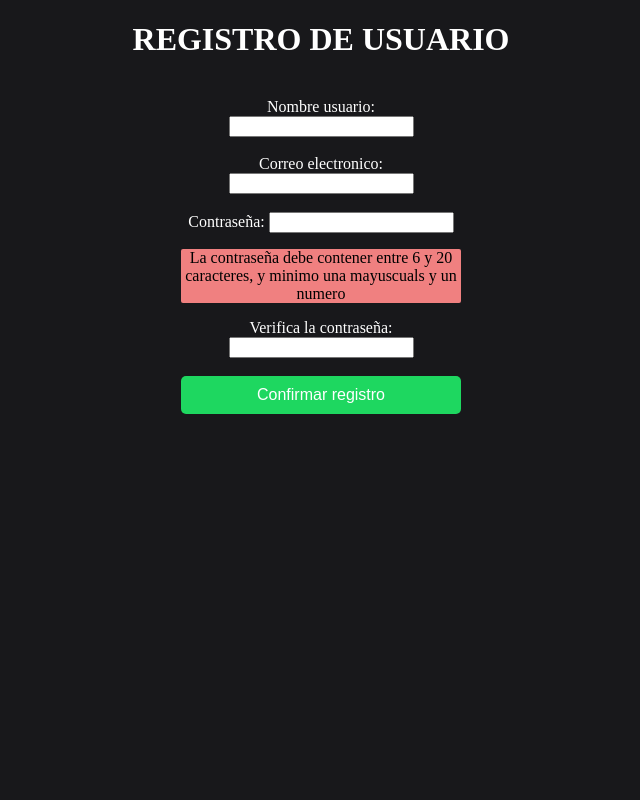
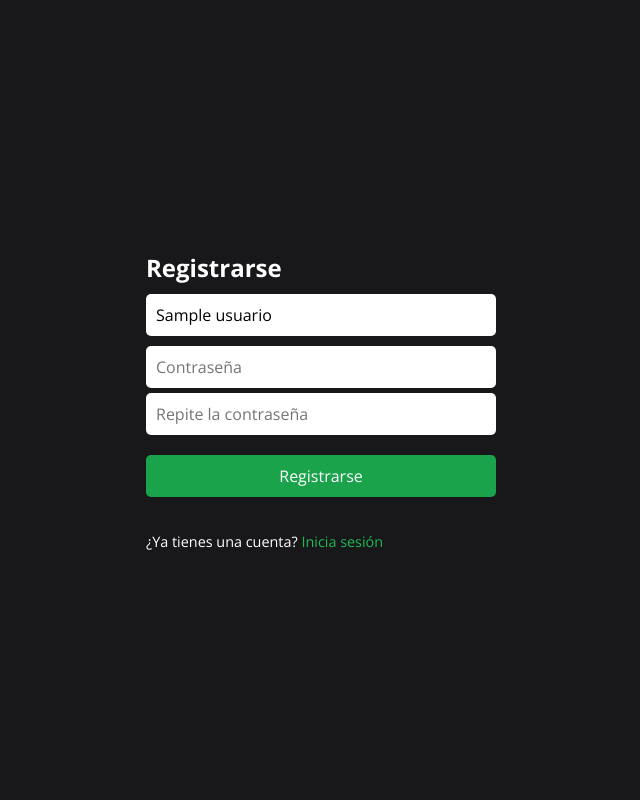
Before and after one commit to keelus/musify, a Django app: template templates/registro.html in a window 1280 px wide. Shown: the whole page, without its empty margins (319-959 px from the left). Run offline with Django 5.2, Linux system fonts and the light colour scheme; the template is opened without the code that fills it: most values are stand-ins (such as "Sample title", 1, 10 or a date in 2020).

Commit message:
Mejorado el estilo del registro. Ahora el registro funciona y registra los usuarios. Mejorado el handling de metodos en la api.

```diff
--- a/app/api.py
+++ b/app/api.py
@@ -1,18 +1,19 @@
 import json
 from django.contrib.auth import authenticate, login, logout
 from django.contrib.auth.models import User
-from django.core.handlers.asgi import FileResponse
-from django.db.models.query import django
 from django.http import HttpResponseRedirect, JsonResponse, HttpResponse
-from django.shortcuts import get_object_or_404, redirect, render
+from django.shortcuts import redirect
 from django.views.decorators.csrf import  csrf_exempt
 from django.core.cache import cache
 from app.models import Cancion, Playlist
+from django.views.decorators.http import require_http_methods
 import requests
 
 SERVIDOR_NETLIFY = "https://6739df0f568f31ee4f8bd20a--deluxe-pika-39355f.netlify.app"
+COVER_PLAYLIST_DEFAULT = "https://i.imgur.com/VsGhcgX.png"
 
 # Devuelve un audio de ejemplo, simula por ahora el BLOB de la BD
+@require_http_methods(["GET"])
 def getAudioInformacion(request, audioID):
     cancion = Cancion.objects.get(id=audioID)
     nombresArtistas = []
@@ -24,6 +25,7 @@ def getAudioInformacion(request, audioID):
         "artistas": nombresArtistas,
     })
 
+@require_http_methods(["GET"])
 def getAudioArchivo(request, audioID):
     llave_cache = f'audio_{audioID}'
     contenido_cache = cache.get(llave_cache)
@@ -38,6 +40,7 @@ def getAudioArchivo(request, audioID):
         cache.set(llave_cache, contenido)
         return HttpResponse(contenido, content_type="audio/ogg")
 
+@require_http_methods(["GET"])
 def getAudioCover(request, audioID):
     llave_cache = f'cover_{audioID}'
     contenido_cache = cache.get(llave_cache)
@@ -53,43 +56,71 @@ def getAudioCover(request, audioID):
         return HttpResponse(contenido, content_type="image/webp")
 
 # Apartado sesiones
+@require_http_methods(["GET"])
 def cerrarSesion(request):
     logout(request)
     return HttpResponseRedirect("/login")
 
+@csrf_exempt
+@require_http_methods(["POST"])
 def iniciarSesion(request):
-    if request.method == "POST":
-        nombre = request.POST.get("usuario")
-        contra = request.POST.get("contra")
-        if nombre and contra:
-            usuario = authenticate(request, username=nombre, password=contra) # TODO: hacer que se pueda iniciar sesion
-            if usuario is not None:
-                login(request, usuario)
-                return HttpResponseRedirect("/")
-            else:
-                mensaje = "¡Las credenciales son incorrectas!"
-                return redirect(f"/login?usuario={nombre}&error={mensaje}")
-                return HttpResponse('Usuario o contraseña incorrectos', status=401)
+    nombre = request.POST.get("usuario")
+    contra = request.POST.get("contra")
+    if nombre and contra:
+        usuario = authenticate(request, username=nombre, password=contra) # TODO: hacer que se pueda iniciar sesion
+        if usuario is not None:
+            login(request, usuario)
+            return HttpResponseRedirect("/")
         else:
-            return redirect(f"/login?usuario={nombre}")
-            #return HttpResponse('Fallo a la hora de registrar los datos', status=400)
-    return HttpResponse('Método no permitido', status=405)
-
-def procesarDatosFormulario(request):
-    if request.method == "POST":
-        nombre = request.POST.get("nombre")
-        correo = request.POST.get("correo")
-        contra = request.POST.get("contra")
-        if nombre and correo and contra:
-            usuario = User.objects.create_user(username=nombre, email=correo, password=contra)
-            usuario.save()
-            return HttpResponseRedirect("/login")
-        else:
-            return HttpResponse('Fallo a la hora de registrar los datos')
-    return HttpResponse('Metodo no permitido', status=405)
+            mensaje = "¡Las credenciales son incorrectas!"
+            return redirect(f"/login?usuario={nombre}&error={mensaje}")
+            return HttpResponse('Usuario o contraseña incorrectos', status=401)
+    else:
+        return redirect(f"/login?usuario={nombre}")
+        #return HttpResponse('Fallo a la hora de registrar los datos', status=400)
 
 
 @csrf_exempt
+@require_http_methods(["POST"])
+def registrarse(request):
+    nombre = request.POST.get("nombre")
+    contrasenya1 = request.POST.get("contrasenya")
+    contrasenya2 = request.POST.get("contrasenya2")
+
+    if not nombre or not contrasenya1 or not contrasenya2:
+        return redirect(f"/registro?usuario={nombre}")
+
+    mensaje_error = None
+
+    if nombre.lstrip() == "":
+        mensaje_error = "Introduce un nombre de usuario."
+
+    if len(contrasenya1) < 8:
+        mensaje_error = "La contraseña debe de tener 8 caracteres como mínimo."
+
+    if contrasenya1 != contrasenya2:
+        mensaje_error = "Las contraseñas no coinciden."
+
+
+    if mensaje_error is None:
+        try:
+            usuario_existente = User.objects.get(username=nombre)
+            mensaje_error = "Ya hay un usuario con ese nombre. Elige otro."
+        except:
+            pass
+
+    if mensaje_error is None:
+        usuario = User.objects.create_user(nombre, None, contrasenya1)
+        usuario.save()
+
+        login(request, usuario)
+        return redirect("/")
+    else:
+        return redirect(f"/registro?usuario={nombre}&error={mensaje_error}")
+
+
+@csrf_exempt
+@require_http_methods(["POST"])
 def playlistActualizarInformacion(request, playlistID):
     if not request.user.is_authenticated:
         return HttpResponse("Inicia sesion primero.", status=401);
@@ -108,6 +139,9 @@ def playlistActualizarInformacion(request, playlistID):
 
         nueva_cover = datos["cover"]
 
+        if nueva_cover.lstrip() == "":
+            nueva_cover = COVER_PLAYLIST_DEFAULT
+
         try:
             playlist = Playlist.objects.get(id = playlistID, autor = usuario)
             playlist.nombre = nuevo_nombre
@@ -120,6 +154,7 @@ def playlistActualizarInformacion(request, playlistID):
 
     return HttpResponse('Metodo no permitido', status=405)
 
+@require_http_methods(["GET"])
 def getPlaylistInformacion(request, playlistID):
     if not request.user.is_authenticated:
         return HttpResponse("Inicia sesion primero.", status=401);
@@ -141,6 +176,7 @@ def getPlaylistInformacion(request, playlistID):
         return HttpResponse("La playlist no existe, o no es tuya.", status=404);
 
 @csrf_exempt
+@require_http_methods(["POST"])
 def playlistCrear(request):
     if not request.user.is_authenticated:
         return HttpResponse("Inicia sesion primero.", status=401);
@@ -151,7 +187,7 @@ def playlistCrear(request):
         playlist = Playlist(
             nombre = "Tu nueva playlist",
             autor = usuario, # Temporal
-            cover = "https://media.tenor.com/BiEdW2zVchkAAAAM/cat.gif",
+            cover = COVER_PLAYLIST_DEFAULT
         )
 
         playlist.save()
@@ -160,6 +196,8 @@ def playlistCrear(request):
         return HttpResponse(id, status=200)
     return HttpResponse('Metodo no permitido', status=405)
 
+@csrf_exempt
+@require_http_methods(["POST"])
 def playlistEliminar(request, playlistID):
     if not request.user.is_authenticated:
         return HttpResponse("Inicia sesion primero.", status=401);
@@ -173,6 +211,7 @@ def playlistEliminar(request, playlistID):
     playlist.delete()
     return HttpResponse(b"Ok", status=200)
 
+@require_http_methods(["GET"])
 def playlistCancionesAnyadibles(request, playlistID):
     if not request.user.is_authenticated:
         return HttpResponse("Inicia sesion primero.", status=401);
@@ -201,6 +240,8 @@ def playlistCancionesAnyadibles(request, playlistID):
     except:
         return HttpResponse(b"La playlist no existe o no es tuya.", status=404)
 
+@csrf_exempt
+@require_http_methods(["POST"])
 def playlistAnyadirCancion(request, playlistID, cancionID):
     if not request.user.is_authenticated:
         return HttpResponse("Inicia sesion primero.", status=401);
@@ -223,6 +264,8 @@ def playlistAnyadirCancion(request, playlistID, cancionID):
 
     return HttpResponse(b"Ok", status=200)
 
+@csrf_exempt
+@require_http_methods(["POST"])
 def playlistEliminarCancion(request, playlistID, cancionID):
     if not request.user.is_authenticated:
         return HttpResponse("Inicia sesion primero.", status=401);
--- a/app/urls.py
+++ b/app/urls.py
@@ -10,7 +10,7 @@ urlpatterns = [
 
     # Vistas de autenticacion
     path('login', view=views.login, name="login"),
-    path('register', view=views.registrarse, name="registrarse"),
+    path('registro', view=views.registrarse, name="registrarse"),
 
     # Api
     path('api/cancion/<str:audioID>/informacion', view=api.getAudioInformacion, name="audio_informacion"),
@@ -28,5 +28,5 @@ urlpatterns = [
 
     path('api/sesion/cerrar', view=api.cerrarSesion, name="audio"),
     path('api/sesion/iniciar', view=api.iniciarSesion, name="inicio"),
-    path('procesarDatos', view=api.procesarDatosFormulario, name="procesarDatosFormulario"),
+    path('api/registrarse', view=api.registrarse, name="procesarDatosFormulario"),
 ]
--- a/static/css/login.css
+++ b/static/css/login-registro.css
@@ -31,6 +31,8 @@ h1 {
 
 .inputs {
 	margin-bottom: 20px;
+	display: flex;
+	flex-direction: column;
 }
 
 .inputs input {
@@ -41,6 +43,7 @@ h1 {
 	font-size: 1rem;
 }
 
+.registro-btn,
 .login-btn {
 	width: 100%;
 	padding: 10px;
@@ -53,6 +56,7 @@ h1 {
 	margin-bottom: 20px;
 }
 
+.registro-btn,
 .login-btn:hover {
 	background-color: #1aa34a;
 }
--- a/static/css/registro.css
+++ /dev/null
@@ -1,39 +0,0 @@
-body{
-    background-color: #18181b;
-    text-align: center;
-    justify-content: center;
-    margin: 0;
-    padding: 0;
-}
-
-h1{
-    color: #fff;
-}
-/* La contraseña debe contenter entre 8 y 20 caracteres, 2 de ellos numeros y uno mayusculas*/
-form{
-    margin-left: 500px;
-    margin-right: 500px;
-    padding-bottom: 20px;
-}
-
-label{
-    color: #fff;
-}
-
-#aviso-contra{
-    background-color: lightcoral;
-    border-radius: 2px;
-
-}
-
-#boton_mandar{
-    width: 100%;
-    padding: 10px;
-    background: #1ed760;
-    color: #fff;
-    border: none #1ed760;
-    border-radius: 5px;
-    font-size: 1rem;
-    cursor: pointer;
-    margin-bottom: 20px;
-}
--- a/static/js/playlist.js
+++ b/static/js/playlist.js
@@ -22,7 +22,7 @@ $(document).on("click", "#playlist-eliminar", async (e) => {
 
 	await $.ajax({
 		url: `/api/playlist/${playlistId}/eliminar`,
-		method: "GET",
+		method: "POST",
 		success: function(datos) {
 			reemplazarContenido("/playlists")
 		},
@@ -84,7 +84,7 @@ $(document).on("click", ".playlist-anyadir-cancion", async (e) => {
 	// Mostrar modal de listado de canciones
 	await $.ajax({
 		url: `/api/playlist/${playlistId}/anyadirCancion/${cancionId}`,
-		method: "GET",
+		method: "POST",
 		contentType: "application/json",
 		success: function(datos) {
 			$("#playlist-anyadir-modal").remove()
@@ -103,7 +103,7 @@ $(document).on("click", ".playlist-eliminar-cancion", async (e) => {
 	// Mostrar modal de listado de canciones
 	await $.ajax({
 		url: `/api/playlist/${playlistId}/eliminarCancion/${cancionId}`,
-		method: "GET",
+		method: "POST",
 		contentType: "application/json",
 		success: function(datos) {
 			reemplazarContenido(`/playlist/${playlistId}`)
--- a/templates/registro.html
+++ b/templates/registro.html
@@ -4,38 +4,36 @@
 <head>
 	<meta charset="UTF-8">
 	<title>Registro</title>
-	<link rel="stylesheet" href="../static/css/registro.css">
+	<link rel="stylesheet" href="/static/css/login-registro.css">
 </head>
 
 <body>
-	<h1>REGISTRO DE USUARIO</h1>
-
-	<form action="procesarDatos" method="post" id="registro-1">
+	<form action="api/registrarse" method="post">
 		{% csrf_token %}
 
-		<br>
-		<label for="nombre">Nombre usuario:</label>
-		<input type="text" name="nombre" id="nombre" required>
+		<h1>Registrarse</h1>
+		{% if error %}
+		<div class="error">{{ error }}</div>
+		{% endif %}
+		<div class="inputs">
+			<label>
+				<input name="nombre" type="text" {% if usuario %}value="{{ usuario }}" {% endif %}
+					style="margin-top:10px;" placeholder="Nombre de usuario" required>
+			</label>
+			<label>
+				<input name="contrasenya" type="password" style="margin-top:10px;" placeholder="Contraseña" required>
+			</label>
+			<label>
+				<input name="contrasenya2" type="password" style="margin-top:5px;" placeholder="Repite la contraseña"
+					required>
+			</label>
+		</div>
 
-		<br><br>
+		<button type="submit" class="registro-btn">Registrarse</button>
 
-		<label for="correo">Correo electronico:</label>
-		<input type="email" name="correo" id="correo" required>
-
-		<br><br>
-
-		<label for="contraseña">Contraseña:</label>
-		<input type="password" name="contra" id="contraseña" required minlength="6" maxlength="20">
-		<p id="aviso-contra">La contraseña debe contener entre 6 y 20 caracteres, y minimo una mayuscuals y un numero
-		</p>
-
-		<label for="verif-contra">Verifica la contraseña:</label>
-		<input type="password" name="verif-contra" id="verif-contra" required minlength="6" maxlength="20">
-
-		<br><br>
-
-		<input type="submit" value="Confirmar registro" id="boton_mandar">
-
+		<div class="registrar">
+			<p>¿Ya tienes una cuenta? <a href="/login">Inicia sesión</a></p>
+		</div>
 	</form>
 </body>
 
```
Also changed, not shown: app/views.py (+8 -5 lines), templates/login.html (+3 -5 lines), db.sqlite3, static/imagenes/icono_playlist.png (added).
